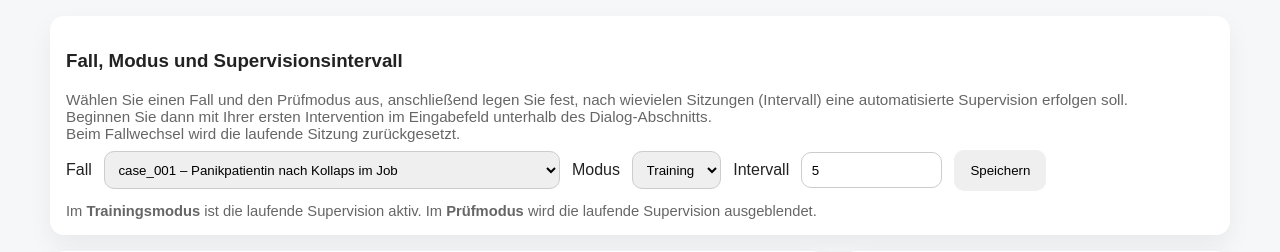
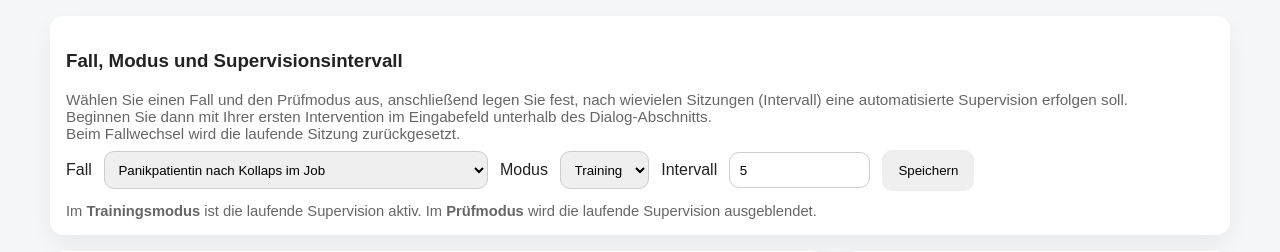
Before and after one commit to ulrichkastner/psycho_multi_agent, a Flask app: page / in a window 1280 px wide. Shown: the part 99-351 px from the top of the page. Run offline with Flask 3, Linux system fonts and the light colour scheme; the visitor is signed in with stand-in values (Sample User, id 1).

Commit message:
Update index.html

```diff
--- a/templates/index.html
+++ b/templates/index.html
@@ -284,7 +284,7 @@
         <select id="caseSelect">
           {% for case in case_options %}
             <option value="{{ case.id }}" {% if case.id == current_case_id %}selected{% endif %}>
-              {{ case.id }} – {{ case.title }}
+                  {{ case.title }}
             </option>
           {% endfor %}
         </select>
```
